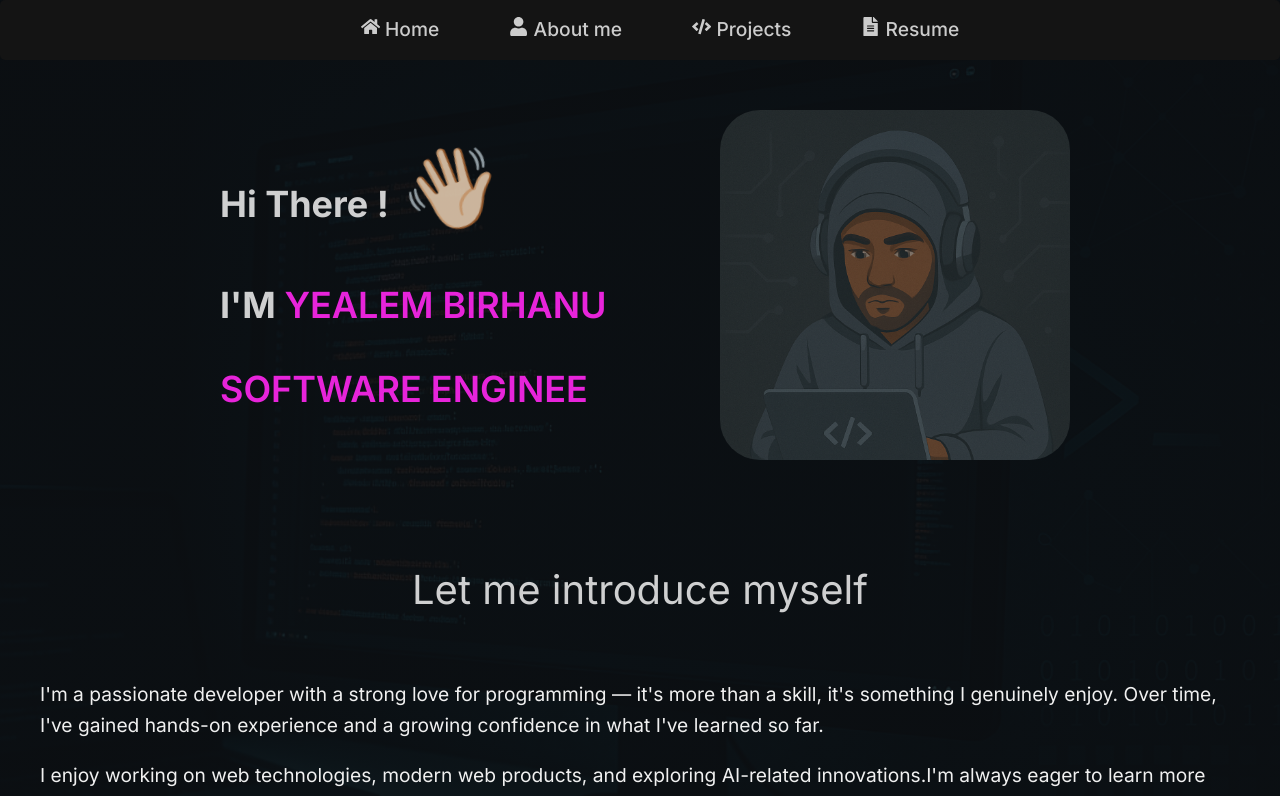
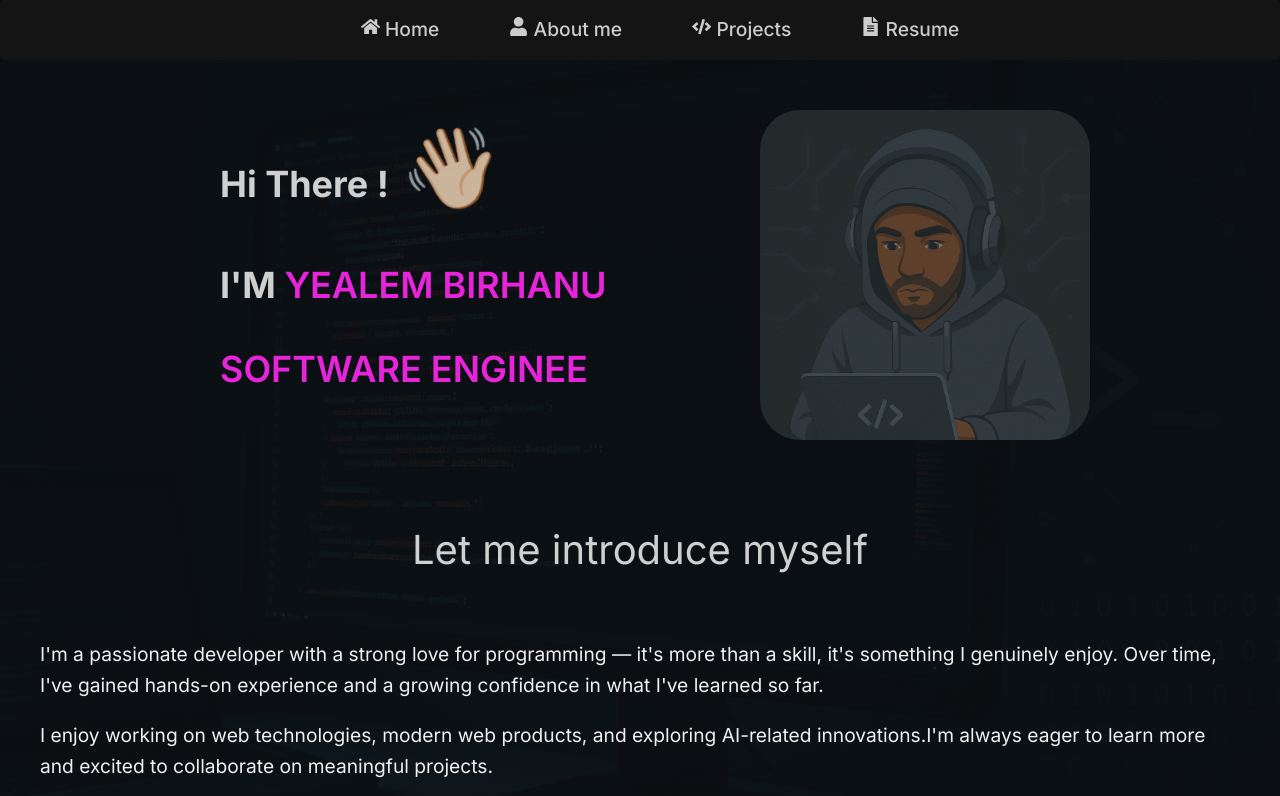
Before and after one commit to Jmorto1/portfolio, a React (Vite) app: page / in a window 1280 px wide. Shown: the top 796 px of the page. Built offline with nearby package versions, Linux system fonts and the light colour scheme; a web font is replaced by a local one.

Commit message:
change photo style

```diff
--- a/src/styles/home.module.css
+++ b/src/styles/home.module.css
@@ -17,10 +17,9 @@
     padding-bottom: 40px;
 }
 .heroImageContainer{
-    max-width: 350px;
-    max-height: 350px;
-    margin-right:20px;
-    margin-bottom: 20px;
+    max-width: 330px;
+    max-height: 330px;
+    margin-right:20px auto;
     padding-top: 30px;
 }
 .heroImg {
```
